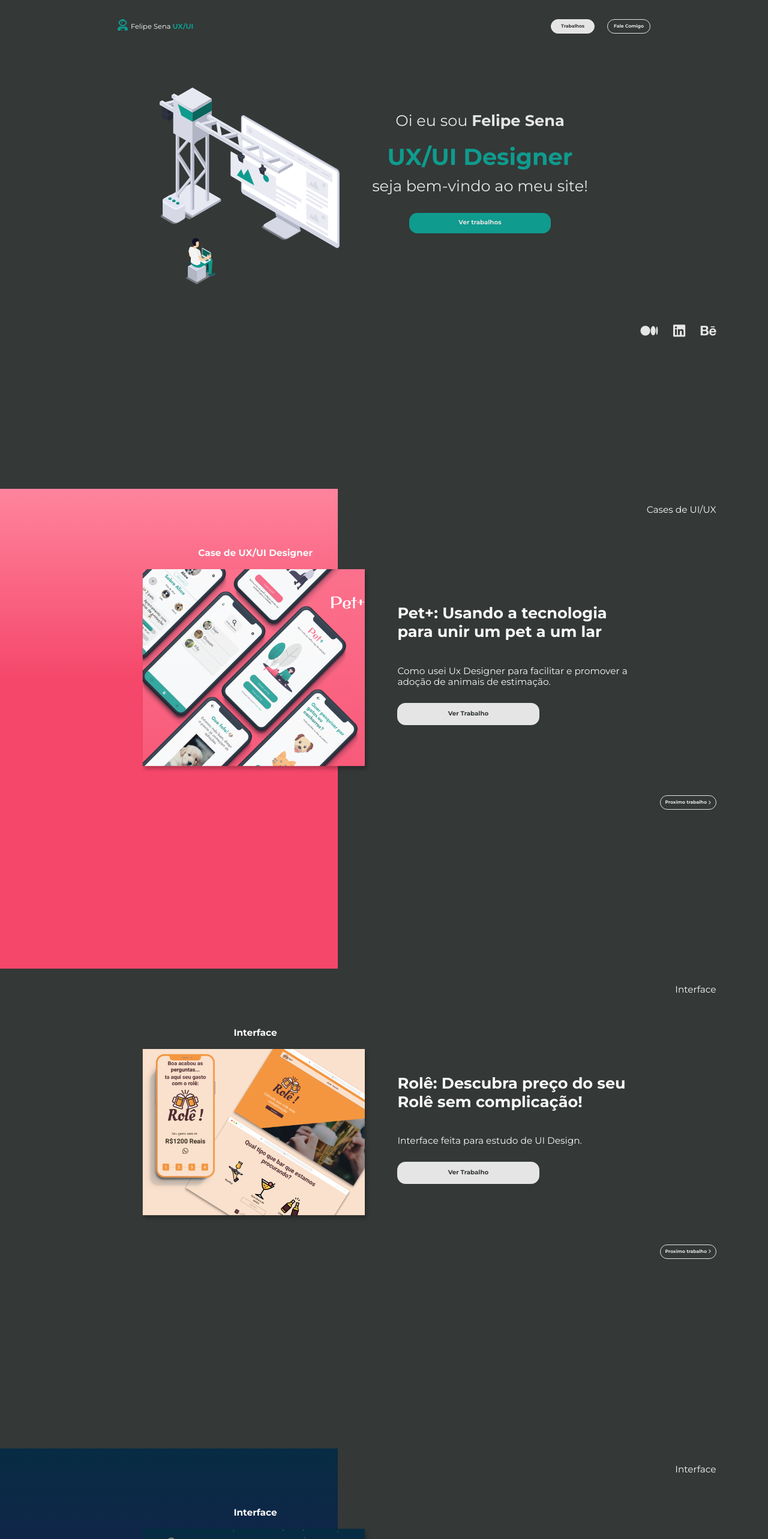
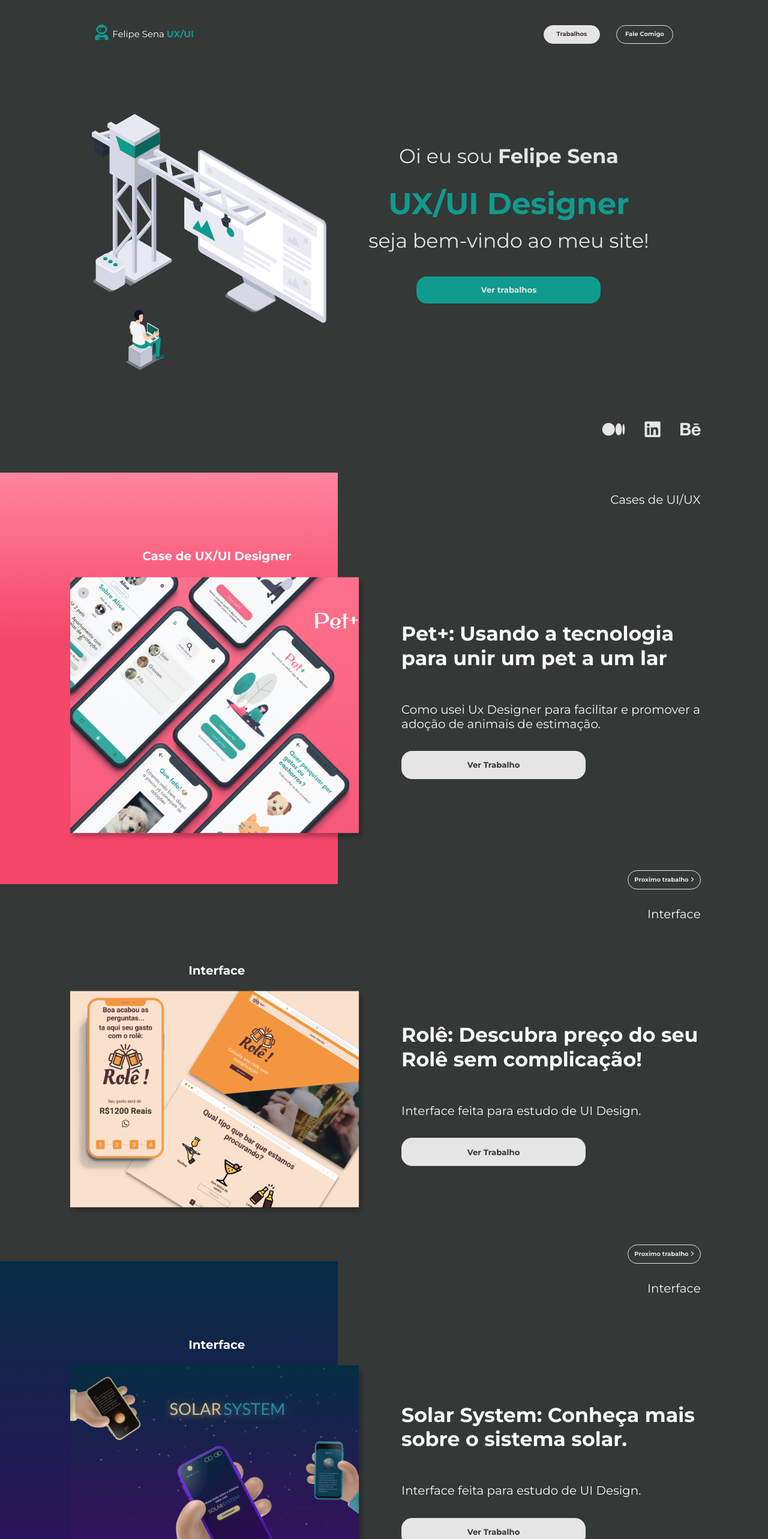
Before and after one commit to JuanLima10/felpsPortfolioV2, a Next.js app: page / in a window 1280 px wide. Shown: the top 2566 px of the page at 60% size. Built offline with nearby package versions, Linux system fonts and the light colour scheme.

Commit message:
first commit

```diff
--- a/src/pages/About/about.module.scss
+++ b/src/pages/About/about.module.scss
@@ -157,7 +157,7 @@
     }
 }
 
-@media screen and (max-width: 1010px) {
+@media screen and (max-width: 1025px) {
     .about{
         height: auto;
         background-size: 100% auto;
@@ -215,3 +215,9 @@
         }
     }
 }
+
+@media screen and (max-height: 910px) {
+    .about{
+        height: auto;
+    }
+}
--- a/src/pages/About/index.tsx
+++ b/src/pages/About/index.tsx
@@ -62,8 +62,8 @@ export default function About(){
                     <li>Designer Thinking</li>
                     <div className={Style.icons}>
                         <img src="/img/SoftwareIcons/figma.png" alt="Figma" />
-                        <img src="/img/SoftwareIcons/marvel.png" alt="Marvel" />
-                        <img src="/img/SoftwareIcons/miro.png" alt="Miro" />
+                        <img src="/img/SoftwareIcons/Marvel.png" alt="Marvel" />
+                        <img src="/img/SoftwareIcons/Miro.png" alt="Miro" />
                         <img src="/img/SoftwareIcons/xd.png" alt="Xd" />
                     </div>
                 </div>
--- a/src/pages/Header/header.module.scss
+++ b/src/pages/Header/header.module.scss
@@ -120,7 +120,7 @@
     }
 }
 
-@media screen and (max-width: 1020px) {
+@media screen and (max-width: 1025px) {
     .header{
         height: auto;
 
@@ -187,3 +187,9 @@
         }
     }
 }
+
+@media screen and (max-height: 910px) {
+    .header{
+        height: auto;
+    }
+}
--- a/src/pages/PetAdd/petAdd.module.scss
+++ b/src/pages/PetAdd/petAdd.module.scss
@@ -130,7 +130,7 @@
     }
 }
 
-@media screen and (max-width: 1010px) {
+@media screen and (max-width: 1025px) {
     .petAdd{
         height: auto;
         background-size: 100% auto;
@@ -212,3 +212,9 @@
         }
     }
 }
+
+@media screen and (max-height: 910px) {
+    .petAdd{
+        height: auto;
+    }
+}
--- a/src/pages/Role/role.module.scss
+++ b/src/pages/Role/role.module.scss
@@ -131,7 +131,7 @@
     }
 }
 
-@media screen and (max-width: 1010px) {
+@media screen and (max-width: 1025px) {
     .role{
         height: auto;
         background-size: 100% auto;
@@ -214,3 +214,9 @@
         }
     }
 }
+
+@media screen and (max-height: 910px) {
+    .role{
+        height: auto;
+    }
+}
--- a/src/pages/SolarSystem/solarSystem.module.scss
+++ b/src/pages/SolarSystem/solarSystem.module.scss
@@ -131,7 +131,7 @@
     }
 }
 
-@media screen and (max-width: 1010px) {
+@media screen and (max-width: 1025px) {
     .solarSystem{
         height: auto;
         background-size: 100% auto;
@@ -214,3 +214,9 @@
         }
     }
 }
+
+@media screen and (max-height: 910px) {
+    .solarSystem{
+        height: auto;
+    }
+}
--- a/src/styles/global.scss
+++ b/src/styles/global.scss
@@ -32,9 +32,3 @@ body {
     font-size: 40%;
   }
 }
-
-@media screen and (max-height: 1080px) {
-  html{
-    font-size: 40%;
-  }
-}
```
